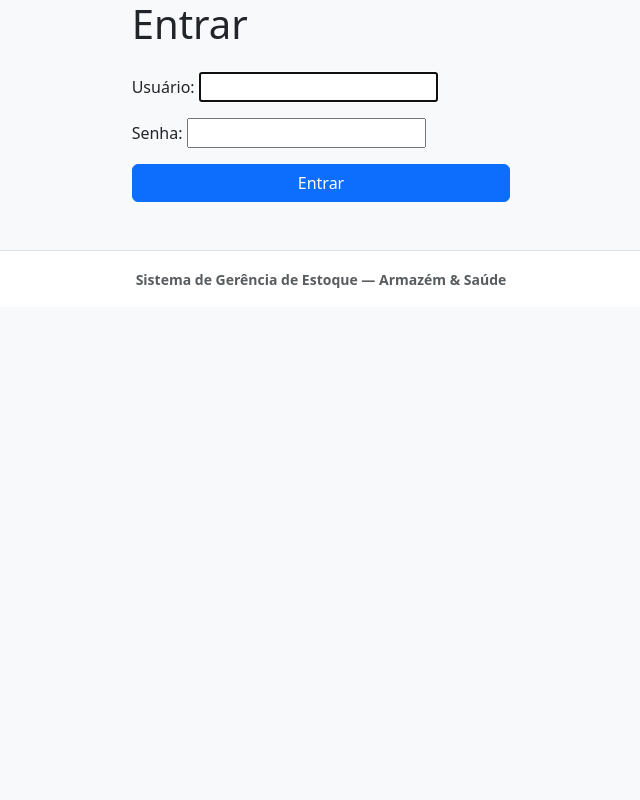
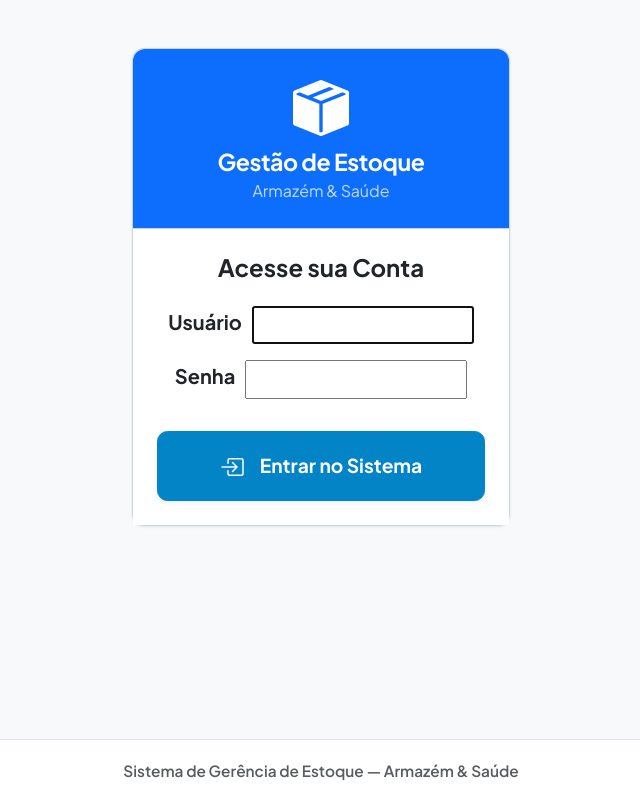
Before and after one commit to JuanVitorio/gerencia_armazem_saude, a Django app: page /login/ in a window 1280 px wide. Shown: the whole page, without its empty margins (319-959 px from the left). Run offline with Django 5.2, Linux system fonts and the light colour scheme.

Commit message:
refactor: muda telas de login e dashboard remove containers

```diff
--- /dev/null
+++ b/static/css/custom.css
@@ -0,0 +1,363 @@
+/* Custom Styles for Sistema de Gerência de Estoque (Armazém / Saúde)
+   Design System focused on accessibility, high legibility, large touch targets, and intuition for all users.
+*/
+
+@import url('https://fonts.googleapis.com/css2?family=Plus+Jakarta+Sans:wght@400;500;600;700;800&display=swap');
+
+:root {
+    --font-family-base: 'Plus Jakarta Sans', -apple-system, BlinkMacSystemFont, 'Segoe UI', Roboto, sans-serif;
+    --color-bg: #f8fafc;
+    --color-card-bg: #ffffff;
+    --color-text-main: #0f172a;
+    --color-text-muted: #475569;
+    --color-primary: #0284c7;
+    --color-primary-hover: #0369a1;
+    --color-success: #16a34a;
+    --color-warning: #d97706;
+    --color-danger: #dc2626;
+    --color-border: #cbd5e1;
+    --radius-main: 0.75rem;
+    --shadow-sm: 0 1px 3px 0 rgba(0, 0, 0, 0.08), 0 1px 2px -1px rgba(0, 0, 0, 0.08);
+    --shadow-md: 0 4px 12px -2px rgba(0, 0, 0, 0.08), 0 2px 6px -2px rgba(0, 0, 0, 0.04);
+}
+
+body {
+    font-family: var(--font-family-base);
+    background-color: var(--color-bg);
+    color: var(--color-text-main);
+    font-size: 1.1rem;
+    line-height: 1.6;
+    min-height: 100vh;
+    display: flex;
+    flex-direction: column;
+}
+
+/* Base Scale Adjustments */
+h1, .h1 {
+    font-size: 2.1rem;
+    font-weight: 800;
+    color: #0f172a;
+    letter-spacing: -0.02em;
+}
+
+h2, .h2 {
+    font-size: 1.75rem;
+    font-weight: 700;
+    color: #1e293b;
+}
+
+h3, .h3 {
+    font-size: 1.45rem;
+    font-weight: 700;
+}
+
+h4, .h4 {
+    font-size: 1.25rem;
+    font-weight: 600;
+}
+
+h5, .h5 {
+    font-size: 1.15rem;
+    font-weight: 700;
+}
+
+/* Navbar Custom Styling */
+.navbar-custom {
+    background-color: #0f172a !important;
+    padding: 0.85rem 1rem;
+    box-shadow: 0 4px 20px rgba(0,0,0,0.15);
+}
+
+.navbar-brand {
+    font-size: 1.4rem;
+    font-weight: 800;
+    color: #ffffff !important;
+    display: flex;
+    align-items: center;
+    gap: 0.6rem;
+}
+
+.navbar-brand i {
+    font-size: 1.6rem;
+    color: #38bdf8;
+}
+
+.nav-link {
+    font-size: 1.05rem;
+    font-weight: 600;
+    color: #cbd5e1 !important;
+    padding: 0.6rem 1rem !important;
+    border-radius: 0.5rem;
+    transition: all 0.2s ease;
+    display: flex;
+    align-items: center;
+    gap: 0.4rem;
+}
+
+.nav-link:hover {
+    color: #ffffff !important;
+    background-color: rgba(255, 255, 255, 0.1);
+}
+
+.nav-link.active {
+    color: #ffffff !important;
+    background-color: #0284c7 !important;
+    box-shadow: 0 2px 8px rgba(2, 132, 199, 0.4);
+}
+
+.user-badge {
+    background-color: rgba(255, 255, 255, 0.1);
+    color: #f1f5f9;
+    padding: 0.5rem 1rem;
+    border-radius: 2rem;
+    font-size: 1rem;
+    font-weight: 600;
+    display: inline-flex;
+    align-items: center;
+    gap: 0.5rem;
+}
+
+/* Cards & UI Blocks */
+.card-custom {
+    background: var(--color-card-bg);
+    border: 1px solid var(--color-border);
+    border-radius: var(--radius-main);
+    box-shadow: var(--shadow-sm);
+    transition: transform 0.2s ease, box-shadow 0.2s ease;
+}
+
+.card-custom-header {
+    padding: 1.25rem 1.5rem;
+    background-color: #f1f5f9;
+    border-bottom: 1px solid var(--color-border);
+    border-top-left-radius: var(--radius-main);
+    border-top-right-radius: var(--radius-main);
+}
+
+.card-custom-body {
+    padding: 1.5rem;
+}
+
+.stat-card {
+    background-color: #ffffff;
+    border: 1px solid #e2e8f0;
+    border-left: 6px solid var(--color-primary);
+    border-radius: var(--radius-main);
+    padding: 1.25rem;
+    box-shadow: var(--shadow-sm);
+    display: flex;
+    align-items: center;
+    justify-content: space-between;
+}
+
+.stat-card.stat-danger {
+    border-left-color: var(--color-danger);
+    background-color: #fef2f2;
+}
+
+.stat-card.stat-warning {
+    border-left-color: var(--color-warning);
+    background-color: #fffbebfb;
+}
+
+.stat-card.stat-success {
+    border-left-color: var(--color-success);
+    background-color: #f0fdf4;
+}
+
+.stat-card.stat-info {
+    border-left-color: #0284c7;
+    background-color: #f0f9ff;
+}
+
+.stat-number {
+    font-size: 2.2rem;
+    font-weight: 800;
+    line-height: 1.1;
+    color: #0f172a;
+}
+
+.stat-label {
+    font-size: 1.05rem;
+    font-weight: 700;
+    color: var(--color-text-muted);
+    margin-bottom: 0.25rem;
+}
+
+.stat-icon {
+    font-size: 2.5rem;
+    opacity: 0.85;
+}
+
+/* Buttons */
+.btn {
+    font-size: 1.05rem;
+    font-weight: 700;
+    padding: 0.65rem 1.25rem;
+    border-radius: 0.5rem;
+    display: inline-flex;
+    align-items: center;
+    justify-content: center;
+    gap: 0.5rem;
+    transition: all 0.15s ease-in-out;
+}
+
+.btn-lg {
+    font-size: 1.2rem;
+    padding: 0.85rem 1.75rem;
+    border-radius: 0.65rem;
+}
+
+.btn-sm {
+    font-size: 0.95rem;
+    padding: 0.4rem 0.85rem;
+}
+
+.btn-primary {
+    background-color: #0284c7;
+    border-color: #0284c7;
+    color: #ffffff;
+}
+
+.btn-primary:hover {
+    background-color: #0369a1;
+    border-color: #0369a1;
+}
+
+.btn-success {
+    background-color: #16a34a;
+    border-color: #16a34a;
+    color: #ffffff;
+}
+
+.btn-success:hover {
+    background-color: #15803d;
+    border-color: #15803d;
+}
+
+/* Tables */
+.table-custom {
+    width: 100%;
+    margin-bottom: 0;
+    background-color: #ffffff;
+    border-radius: 0.5rem;
+    overflow: hidden;
+}
+
+.table-custom th {
+    background-color: #f1f5f9;
+    color: #334155;
+    font-weight: 700;
+    font-size: 1.05rem;
+    padding: 1rem;
+    border-bottom: 2px solid #cbd5e1;
+}
+
+.table-custom td {
+    padding: 1rem;
+    font-size: 1.05rem;
+    vertical-align: middle;
+    border-bottom: 1px solid #e2e8f0;
+}
+
+.table-custom tbody tr:hover {
+    background-color: #f8fafc;
+}
+
+.table-custom tbody tr.row-danger-highlight {
+    background-color: #fef2f2;
+}
+
+/* Badges */
+.badge-custom {
+    font-size: 0.95rem;
+    font-weight: 700;
+    padding: 0.45em 0.8em;
+    border-radius: 0.4rem;
+    display: inline-flex;
+    align-items: center;
+    gap: 0.35rem;
+}
+
+.badge-danger-custom {
+    background-color: #fee2e2;
+    color: #991b1b;
+    border: 1px solid #fca5a5;
+}
+
+.badge-warning-custom {
+    background-color: #fef3c7;
+    color: #92400e;
+    border: 1px solid #fcd34d;
+}
+
+.badge-success-custom {
+    background-color: #dcfce7;
+    color: #166534;
+    border: 1px solid #86efac;
+}
+
+.badge-secondary-custom {
+    background-color: #f1f5f9;
+    color: #475569;
+    border: 1px solid #cbd5e1;
+}
+
+/* Form inputs scale */
+.form-control, .form-select {
+    font-size: 1.05rem;
+    padding: 0.65rem 1rem;
+    border-radius: 0.5rem;
+    border: 1.5px solid #cbd5e1;
+    color: #0f172a;
+    background-color: #ffffff;
+}
+
+.form-control:focus, .form-select:focus {
+    border-color: #0284c7;
+    box-shadow: 0 0 0 4px rgba(2, 132, 199, 0.15);
+}
+
+.form-label {
+    font-weight: 700;
+    font-size: 1.05rem;
+    color: #1e293b;
+    margin-bottom: 0.4rem;
+}
+
+.form-text {
+    font-size: 0.95rem;
+    color: #64748b;
+    margin-top: 0.35rem;
+}
+
+/* Empty State Box */
+.empty-state {
+    padding: 2.5rem 1.5rem;
+    text-align: center;
+    background-color: #f8fafc;
+    border: 2px dashed #cbd5e1;
+    border-radius: var(--radius-main);
+    color: #64748b;
+}
+
+.empty-state i {
+    font-size: 3rem;
+    color: #94a3b8;
+    margin-bottom: 0.75rem;
+    display: block;
+}
+
+.empty-state p {
+    font-size: 1.1rem;
+    font-weight: 600;
+    margin-bottom: 0;
+}
+
+/* Alerts */
+.alert {
+    font-size: 1.1rem;
+    font-weight: 600;
+    border-radius: 0.65rem;
+    padding: 1rem 1.25rem;
+}
--- a/templates/registration/login.html
+++ b/templates/registration/login.html
@@ -1,21 +1,45 @@
 {% extends 'estoque/base.html' %}
-{% block title %}Entrar{% endblock %}
+{% block title %}Entrar no Sistema — Gestão de Estoque{% endblock %}
+
 {% block content %}
-<div class="row justify-content-center">
-    <div class="col-md-4">
-        <h1 class="mb-4">Entrar</h1>
-        <form method="post">
-            {% csrf_token %}
-            {% for field in form %}
-                <div class="mb-3">
-                    {{ field.label_tag }}
-                    {{ field }}
-                    {% for error in field.errors %}<div class="text-danger small">{{ error }}</div>{% endfor %}
-                </div>
-            {% endfor %}
-            {% for error in form.non_field_errors %}<div class="alert alert-danger">{{ error }}</div>{% endfor %}
-            <button type="submit" class="btn btn-primary w-100">Entrar</button>
-        </form>
+<div class="row justify-content-center my-5">
+    <div class="col-md-5 col-lg-4">
+        <div class="card-custom shadow-md">
+            <div class="card-custom-header bg-primary text-white text-center py-4">
+                <i class="bi bi-box-seam-fill display-4 mb-2 d-block"></i>
+                <h1 class="h3 text-white mb-0">Gestão de Estoque</h1>
+                <span class="fs-6 opacity-75">Armazém & Saúde</span>
+            </div>
+            <div class="card-custom-body p-4 bg-white">
+                <h2 class="fs-4 text-center mb-4 text-dark font-weight-bold">Acesse sua Conta</h2>
+
+                <form method="post" novalidate>
+                    {% csrf_token %}
+
+                    {% for error in form.non_field_errors %}
+                        <div class="alert alert-danger mb-3">
+                            <i class="bi bi-exclamation-circle-fill me-1"></i> {{ error }}
+                        </div>
+                    {% endfor %}
+
+                    {% for field in form %}
+                        <div class="mb-3" style="display: flex; justify-content: center;">
+                            <label for="{{ field.id_for_label }}" class="form-label fs-5 fw-bold text-dark" style="margin-right: 10px; text-align: center;">
+                                {{ field.label }}
+                            </label>
+                            {{ field }}
+                            {% for error in field.errors %}
+                                <div class="text-danger fw-bold small mt-1"><i class="bi bi-x-circle-fill me-1"></i> {{ error }}</div>
+                            {% endfor %}
+                        </div>
+                    {% endfor %}
+
+                    <button type="submit" class="btn btn-primary btn-lg w-100 fw-bold mt-3 shadow-sm py-3">
+                        <i class="bi bi-box-arrow-in-right me-2 fs-4"></i> Entrar no Sistema
+                    </button>
+                </form>
+            </div>
+        </div>
     </div>
 </div>
 {% endblock %}
```
